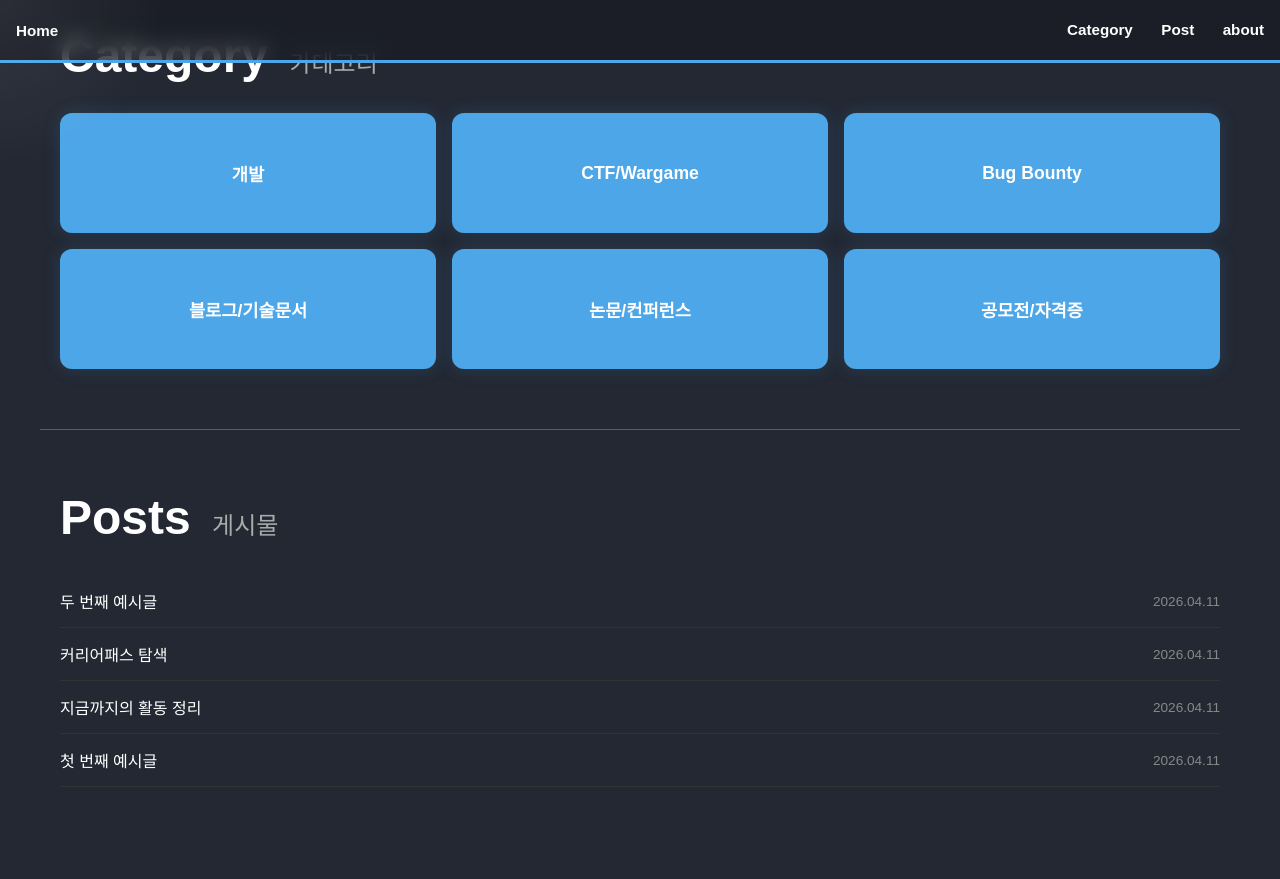
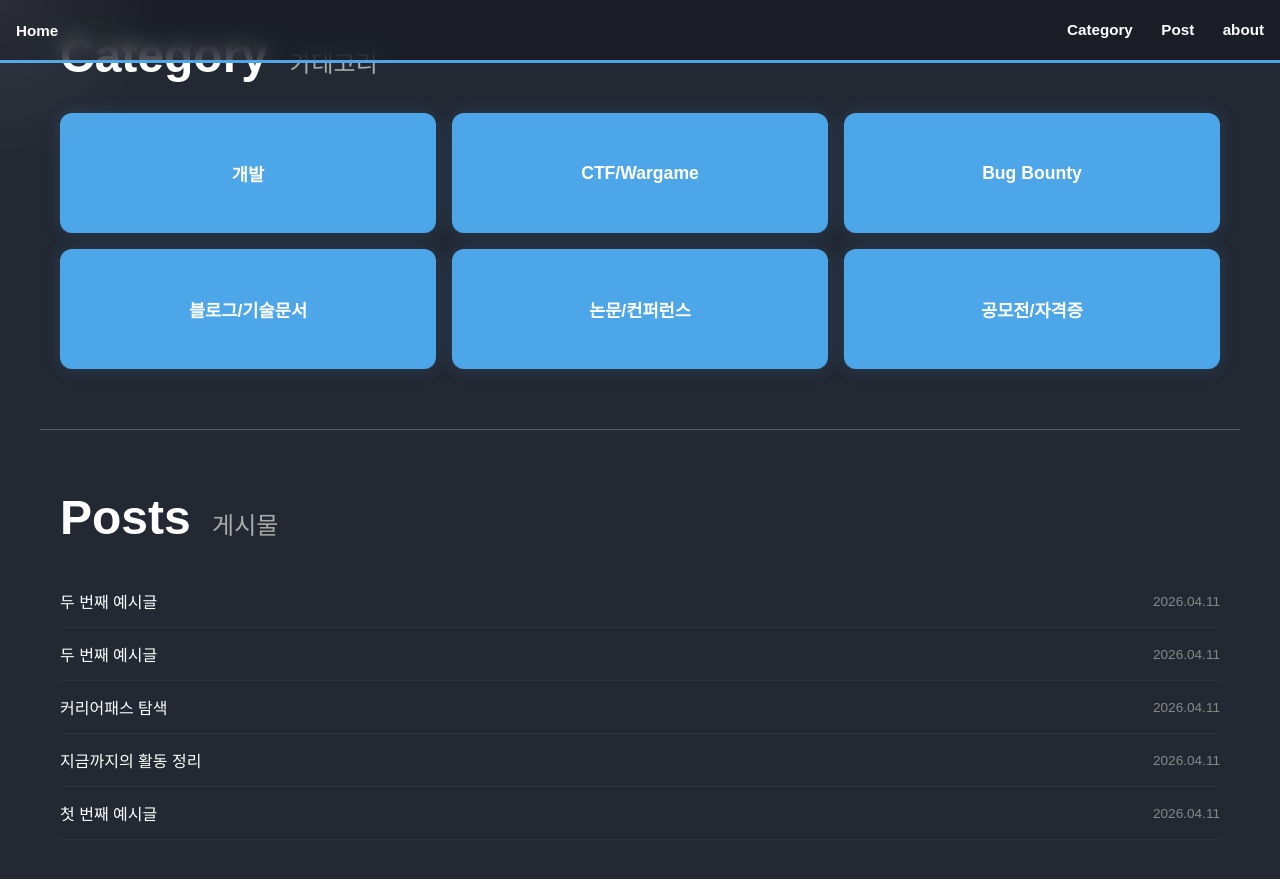
Before and after one commit to nonono2525/nonono2525.github.io, a Jekyll site: the page built from index.html, in a window 1280 px wide and 900 px high, scrolled down 933 px. Shown: the top 879 px of the window. Built offline with Jekyll 4.4.1, drawn with Linux system fonts in a browser that asks for light colours; before the commit the page ends 1780 px from its top, so only the background shows below that.

Commit message:
Update and rename git_reference_md.md to 2026-05-09-git-comand.md

```diff
--- a/_posts/git_reference_md.md
+++ b/_posts/2026-05-09-git-comand.md
@@ -1,3 +1,10 @@
+---
+layout: post-detail
+title: "두 번째 예시글"
+date: 2026-04-11
+category: "dev"
+---
+
 # Git 명령어 정리
 
 ---
```
